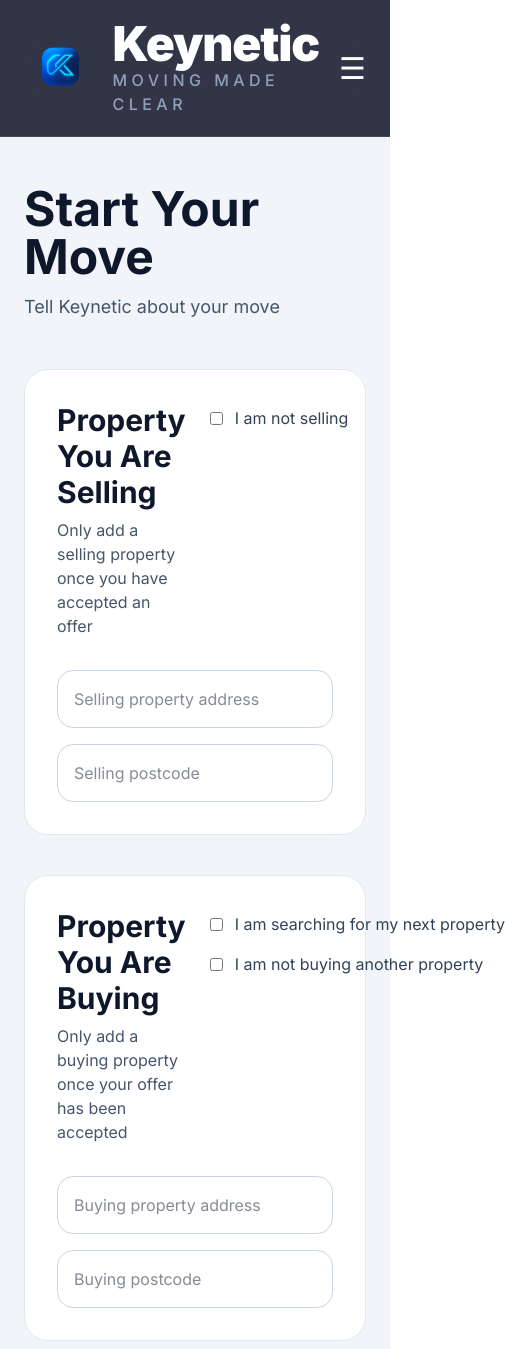
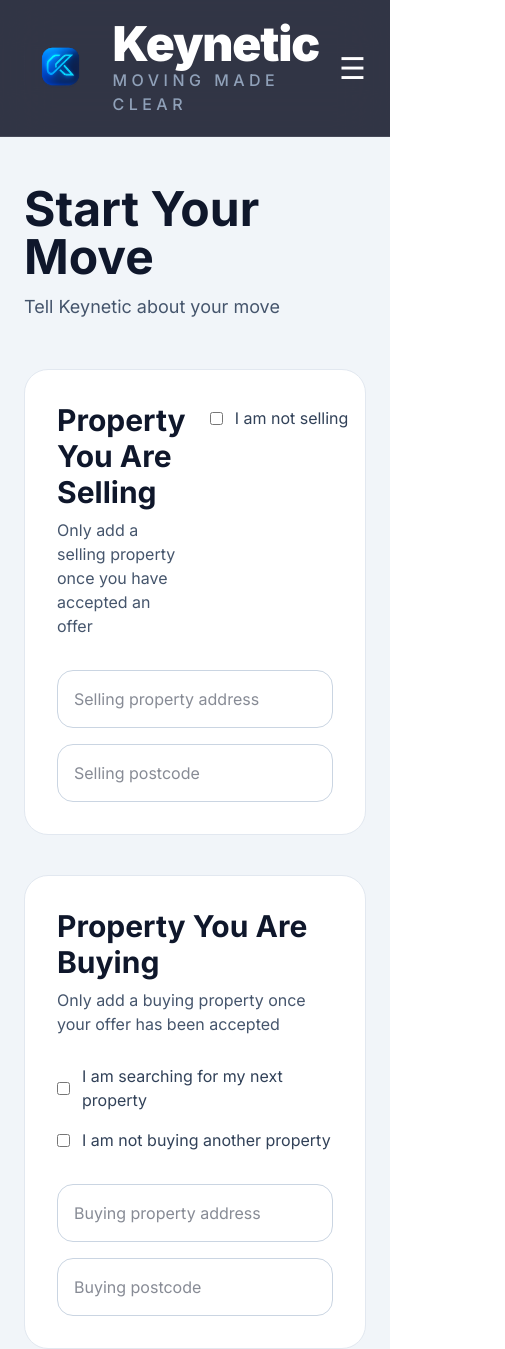
Before and after one commit to darrellbunce-hub/clinkit-app, a Next.js app: page /start-move in a window 390 px wide. Shown: the top 1349 px of the page, 505 px wide, since content can reach past the window. Built offline with nearby package versions, Linux system fonts and the light colour scheme; no server answers; the database is empty.

Commit message:
Fix mobile layout overflow and button interaction

```diff
--- a/app/start-move/page.tsx
+++ b/app/start-move/page.tsx
@@ -305,7 +305,7 @@ if (buyingProperty) {
       }
     />
 
-    <span className="text-slate-700 whitespace-nowrap">
+    <span className="text-slate-700">
       I am not selling
     </span>
 
@@ -350,7 +350,7 @@ if (buyingProperty) {
 {/* Buying */}
 <div className="mt-10 bg-white rounded-3xl border border-slate-200 p-8">
 
-<div className="flex items-start justify-between gap-6">
+<div className="flex flex-col md:flex-row items-start justify-between gap-6">
 
   <div>
 
@@ -383,7 +383,7 @@ if (buyingProperty) {
         }}
       />
 
-      <span className="text-slate-700 whitespace-nowrap">
+      <span className="text-slate-700">
         I am searching for my next property
       </span>
 
@@ -404,7 +404,7 @@ if (buyingProperty) {
         }}
       />
 
-      <span className="text-slate-700 whitespace-nowrap">
+      <span className="text-slate-700">
         I am not buying another property
       </span>
 
```
